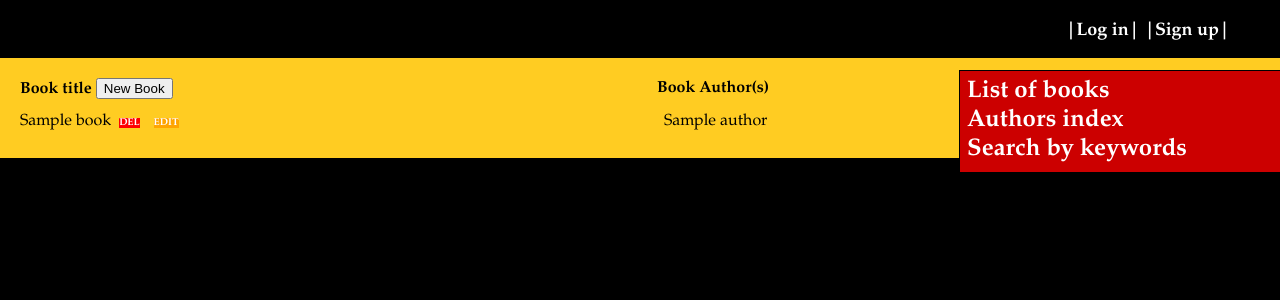
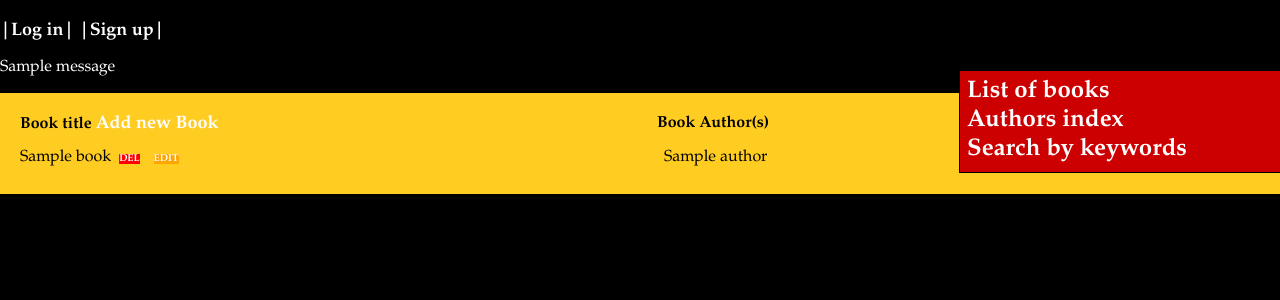
Before and after one commit to HardBite/flibr, a Flask app: page / in a window 1280 px wide. Shown: the part 29-329 px from the top of the page. Run offline with Flask 2, Linux system fonts and the light colour scheme; tables that the repository leaves empty hold one stand-in row (values such as "Sample post"); one stand-in notice (Sample message) is shown.

Commit message:
Adds unauthorized user handling. Untested

```diff
--- a/app/__init__.py
+++ b/app/__init__.py
@@ -8,7 +8,7 @@ db = database.engine
 app.config['SECRET_KEY'] = 'very-secret-key'
 login_manager = LoginManager()
 login_manager.init_app(app)
-login_manager.login_view = "add/user.html"
+login_manager.login_view = "/log_in"
 
 
 from app import views
--- a/app/static/script.js
+++ b/app/static/script.js
@@ -1,4 +1,5 @@
 $(window).load(function() {
+    var authenticated = ifAuthenticated();
     var requestUrl = ""
     var selectorToSub = ""
         //Hide add book and add author links in navbar
@@ -28,6 +29,7 @@ $(window).load(function() {
     //Recives a call whenever links dynamically added to bind event to them
     function bindLinkListener() {
         console.log('bindLinkListener call recieved');
+        if (authenticated == true) {
             $("#addNew").off().on("click", function(event) {
                 addObject(event, $(this).data('ref'))
             });
@@ -36,13 +38,23 @@ $(window).load(function() {
             });
             $("a.delete").off().on("click", function(event) {
                 deleteObject(event, $(this).parent().parent().attr('class'))
-        })
+            });
+        }
+        else {
+            $("#addNew, a.edit, a.delete").off().on("click", function(event){
+                flashAuthenticateNotice()})
               };
+    };
+
     //Adds cancel button to dynamically added forms
     function addCancelButton() {
         $("#buttons").append('<input type="button" id="cancel" value="Cancel" >')
     };
 
+    //Flashes notice to authenticate
+    function flashAuthenticateNotice(){
+        $(".message-container").html("Please log in to be able to add, edit or delete entries")
+    };
 
     function submitNew(event) {
         console.log('submmit button clicked')
@@ -154,6 +166,11 @@ $(window).load(function() {
             }
         });
     };
+    function ifAuthenticated(){
+        if ($(".log_out").length )
+            {return true}
+        else {return false}
+    };
 
 
 });
--- a/app/static/style.css
+++ b/app/static/style.css
@@ -8,6 +8,11 @@ body{
 .header{
     color: white;
     text-align: center;
+}
+
+.message-container{
+    /*position: absolute;*/
+    color: white;
 }
 
 .leftSection{
--- a/app/templates/base.html
+++ b/app/templates/base.html
@@ -16,13 +16,24 @@
 
     <div> <h2 class="header">
       {% if current_user.is_authenticated() %}
-        Hi, {{current_user.username}}! This is your new favourite library </h2> <p class="logging"> <a href="{{url_for('log_out')}}"> |Log out| </a> </p>
+        Hi, {{current_user.username}}! This is your new favourite library </h2> <p class="log_out"> <a href="{{url_for('log_out')}}"> |Log out| </a> </p>
       {%else%}
         Your new favourite library </h2>
-        <p class="logging" > <a href="{{url_for('log_in')}}"> |Log in| </a>
+        <p class="log_in" > <a href="{{url_for('log_in')}}"> |Log in| </a>
                              <a href="{{url_for('sign_up')}}"> |Sign up| </a> </p>
       {%endif%}
-    <div>
+    <div class="message-container">
+    {% with messages = get_flashed_messages() %}
+      {% if messages %}
+        <div class="flash-msg">
+          {% for message in messages %}
+            <p> {{message}} </p>
+          {% endfor %}
+         </div>
+      {% endif %}
+    {% endwith %}
+    </div>
+
       <div class="navigation">
          <ul>
             <li><a href="{{url_for('index', instance ='book')}}"> List of books </a> </li>
--- a/app/templates/index/author.html
+++ b/app/templates/index/author.html
@@ -3,7 +3,7 @@
     <table class="entityTable">
         <thead>
             <tr>
-                <th> Author name <input type="button" class = "hidden" value = "New Author" id = "addNew" data-ref = "add/author"></th>
+                <th> Author name <a class = "hidden" id = "addNew" data-ref = "add/author" href = {{url_for('add', instance = "author")}}> Add new Author</a>  </th>
                 <th> Author's book(s) </th>
             </tr>
         </thead>
--- a/app/templates/index/book.html
+++ b/app/templates/index/book.html
@@ -3,7 +3,7 @@
     <table class="entityTable">
         <thead>
             <tr>
-                <th> Book title <input type="button" class = "hidden" value = "New Book" id = "addNew" data-ref = "add/book"></th>
+                <th> Book title <a class = "hidden" id = "addNew" data-ref = "add/book" href = {{url_for('add', instance = "book")}}> Add new Book</a></th>
                 <th> Book Author(s) </th>
             </tr>
         </thead>
```
Also changed, not shown: app/views.py (line endings or trailing spaces). Lines whose indentation alone changed are shown as unchanged.
